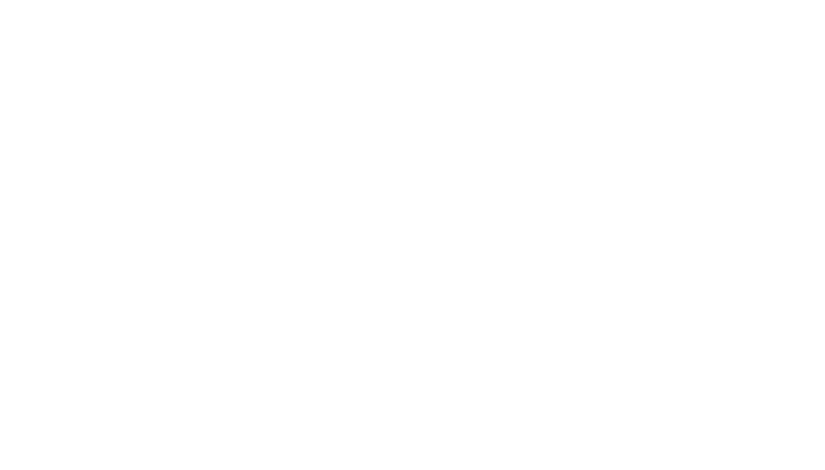
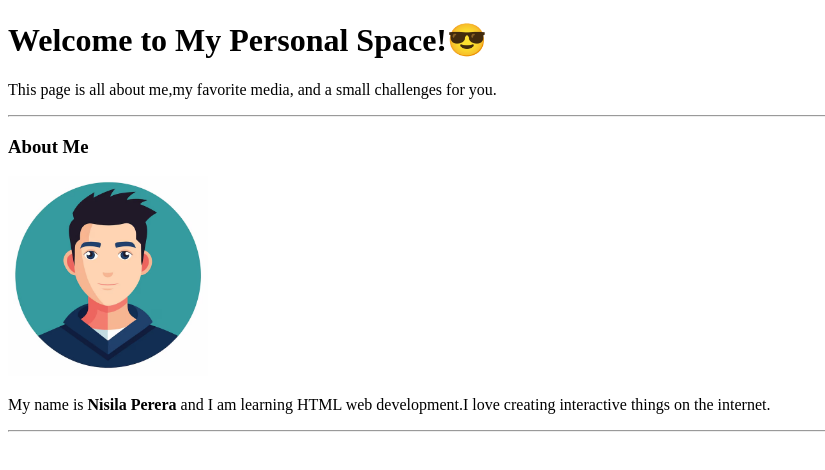
Before and after one commit to jinaniperera213/project-4, a plain HTML site: page index.html in a window 1280 px wide. Shown: the whole page, without its empty margins (0-825 px from the left). Drawn offline with Linux system fonts and the light colour scheme.

Commit message:
insert profile pic and interductions

```diff
--- a/index.html
+++ b/index.html
@@ -3,9 +3,20 @@
 <head>
     <meta charset="UTF-8">
     <meta name="viewport" content="width=device-width, initial-scale=1.0">
-    <title>Document</title>
+    <title>Welcome to my Personal </title>
 </head>
 <body>
+    <h1>Welcome to My Personal Space!😎</h1>
+    <p>This page is all about me,my favorite media, and a small challenges for you.</p>
+    <hr>
+    <h3>About Me</h3>
+    <img src="Assest\Images\male-face-avatar-icon-set-flat-design-social-media-profiles_1281173-3806.avif" alt="Profile picture" width="200">
+    <br>
+
+    <p>My name is <b>Nisila Perera</b> and I am learning HTML web development.I love creating interactive things on the internet.</p>
+    <hr>
+
+
 
 </body>
 </html>
```
Also changed, not shown: Assest/Images/male-face-avatar-icon-set-flat-design-social-media-profiles_1281173-3806.avif (added).
